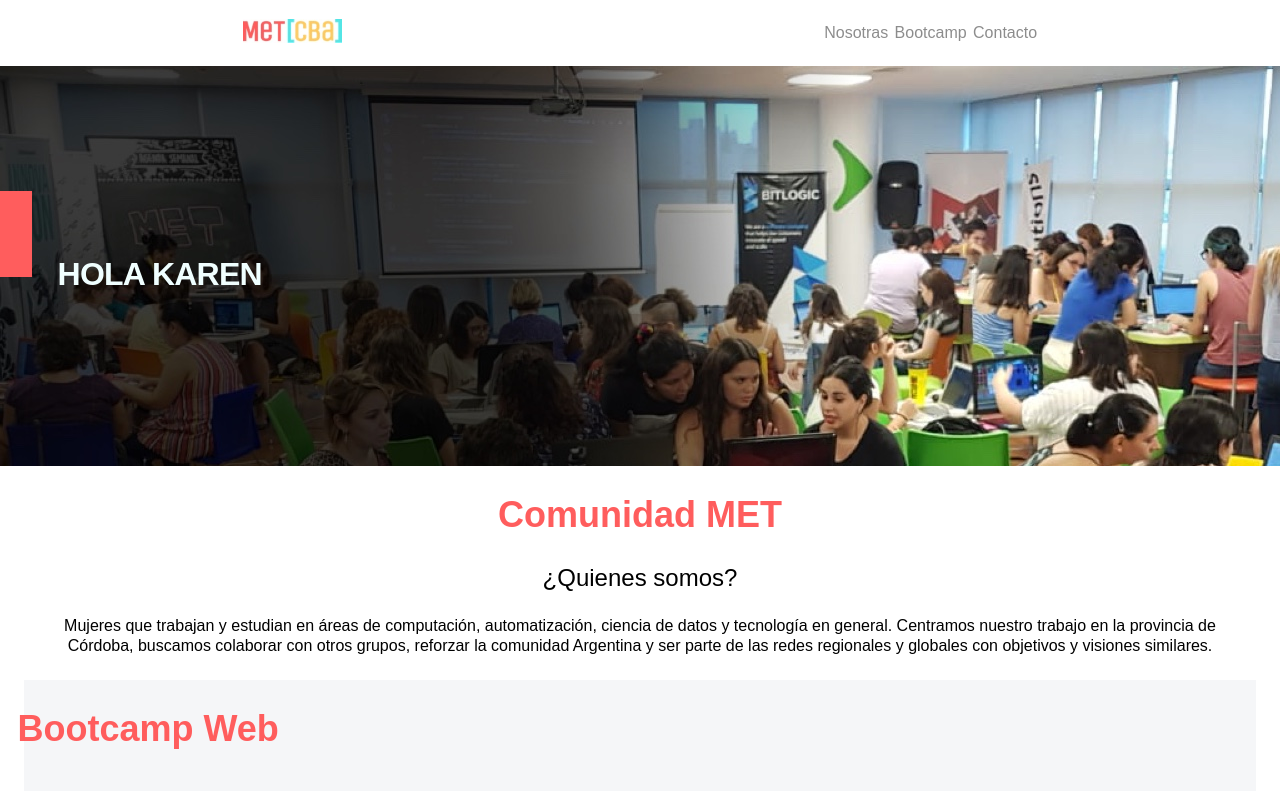
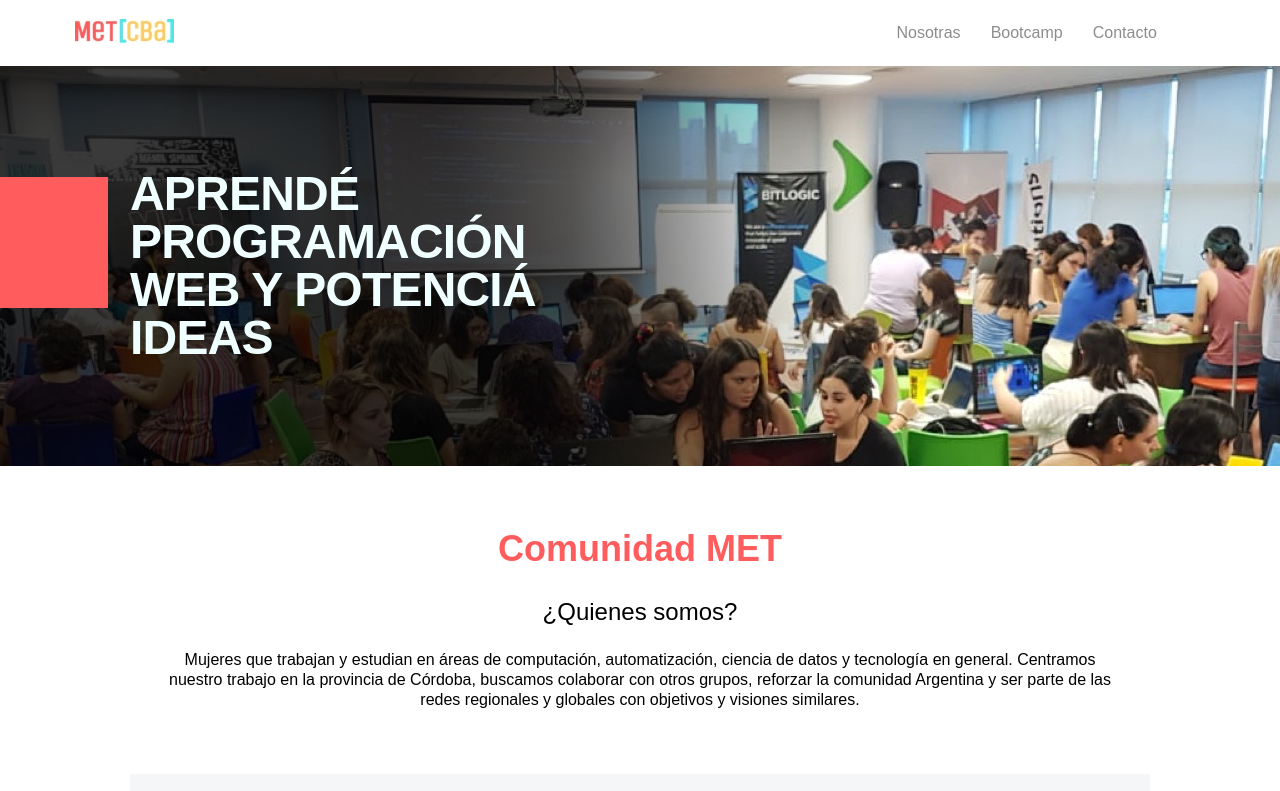
Before and after one commit to Natali-PP/Bootcamp-web, a plain HTML site: page index.html in a window 1280 px wide. Shown: the top 791 px of the page. Drawn offline with Linux system fonts and the light colour scheme.

Commit message:
Added hero config for desktop, modified nav bar

```diff
--- a/css/style.css
+++ b/css/style.css
@@ -24,7 +24,7 @@ ul{
 }
 
 .logo{
-  object-fit: scale-down;
+  object-fit: contain;
 }
 
 .barraDecoration{
@@ -86,7 +86,7 @@ ul{
   font-size: 2.25rem;
   font-weight: bold;
   line-height: 1.06;
-  }
+}
 
 .centrarParrafo{
     text-align: center;
@@ -209,17 +209,48 @@ p{
 }
 
 @media screen and (min-width: 480px){
-  .cuadradito{
-    width: 2%;
-    height: 10%;
-    padding: 0.2rem;
-
+  #Bootcamp,
+  #Nosotras,
+  #Contacto{
+    margin: 4rem 8.125rem;
+  }
+  .container-grid-nav{
+    display: grid;
+    grid-template-columns: repeat(3, 1fr);
+    padding:0 4rem;
   }
 
-  .ordenarTexto{
-    width: 30%;
-    height: 100%;
-
+  #nav{
+    grid-column: -1/ -2;
+    padding: 0 3rem;
+  }
+  .hero{
+    display: grid;
+    grid-template-columns: 106px 1fr;
+    align-items: center;
+  }
+  .containerHero{
+    grid-column: 2/3;
+  }
+  .hoover{
+    font-size: 3rem;
+    margin:0;
+    padding: 1.5rem;
   }
 
+  h1.hoover{
+    height: auto;
+    width: 500px;
+  }
+
+  span.cuadradito{
+    grid-column: 1/2;
+    padding-right: 6.625rem;
+    padding-top: 115px;
+    padding-bottom: 0px;
+    margin-top: 10px;
+  }
+
+
+
 }
--- a/index.html
+++ b/index.html
@@ -8,11 +8,11 @@
     </head>
 
     <body>
-      <header >
+      <header class="container-grid-nav">
         <div class = "logo" >
           <img  src="images/me-t-logo.jpg" alt="logo-met">
         </div>
-        <nav>
+        <nav id="nav">
           <ul class ="barra">
             <li ><a class="barraDecoration" href="#Nosotras">Nosotras</a></li>
             <li ><a class="barraDecoration" href="#Bootcamp">Bootcamp</a></li>
@@ -23,7 +23,7 @@
 
       <div class="hero">
         <span class="cuadradito"></span>
-        <div class="ordenarTexto containerHero"><h1 class="hoover">HOLA KAREN</h1></div>
+        <div class="ordenarTexto containerHero"><h1 class="hoover">Aprendé programación web y potenciá ideas</h1></div>
       </div>
       <div id = "Nosotras" class="centrarParrafo">
           <h2  class="titulo">Comunidad MET</h2>
```
